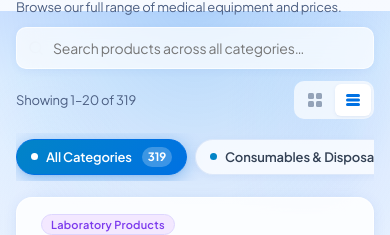
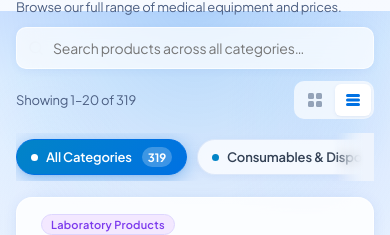
Before and after one commit to DRealDanny/Pezu-Medics, a Next.js app: page / in a window 390 px wide. Shown: the part 833-1068 px from the top of the page. Built offline with nearby package versions, Linux system fonts and the light colour scheme.

Commit message:
feat: implement ProductCatalog component with filtering, pagination, and responsive layout

```diff
--- a/src/components/ProductCatalog/ProductCatalog.js
+++ b/src/components/ProductCatalog/ProductCatalog.js
@@ -1,6 +1,6 @@
 "use client";
 
-import { useState, useEffect, useMemo, useRef } from "react";
+import { useState, useEffect, useMemo, useRef, useCallback } from "react";
 import ProductCard from "@/components/ProductCard/ProductCard";
 import ViewToggle from "@/components/ViewToggle/ViewToggle";
 import { PRODUCT_CATEGORIES, getCategoryBadge } from "@/lib/categories";
@@ -184,13 +184,42 @@ export default function ProductCatalog({ initialProducts: propProducts }) {
 
   const sliderRef = useRef(null);
   const activeCategory = searchQuery.trim() ? "all" : selectedCategory;
+  const [canScrollLeft, setCanScrollLeft] = useState(false);
+  const [canScrollRight, setCanScrollRight] = useState(false);
 
-  const scrollSlider = (direction) => {
+  const checkScroll = useCallback(() => {
     if (sliderRef.current) {
-      const scrollAmount = direction === "left" ? -260 : 260;
-      sliderRef.current.scrollBy({ left: scrollAmount, behavior: "smooth" });
+      const { scrollLeft, scrollWidth, clientWidth } = sliderRef.current;
+      setCanScrollLeft(scrollLeft > 4);
+      setCanScrollRight(scrollLeft + clientWidth < scrollWidth - 4);
     }
+  }, []);
+
+  useEffect(() => {
+    const el = sliderRef.current;
+    if (!el) return;
+
+    checkScroll();
+    const timer = setTimeout(checkScroll, 120);
+
+    el.addEventListener("scroll", checkScroll, { passive: true });
+    window.addEventListener("resize", checkScroll);
+
+    let ro;
+    if (typeof ResizeObserver !== "undefined") {
+      ro = new ResizeObserver(() => {
+        checkScroll();
+      });
+      ro.observe(el);
+    }
+
+    return () => {
+      clearTimeout(timer);
+      el.removeEventListener("scroll", checkScroll);
+      window.removeEventListener("resize", checkScroll);
+      if (ro) ro.disconnect();
     };
+  }, [checkScroll, products]);
 
   const handleCategoryClick = (catVal) => {
     setSelectedCategory(catVal);
@@ -203,8 +232,9 @@ export default function ProductCatalog({ initialProducts: propProducts }) {
       if (activePill) {
         activePill.scrollIntoView({ behavior: "smooth", inline: "nearest", block: "nearest" });
       }
+      checkScroll();
     }
-  }, [selectedCategory]);
+  }, [selectedCategory, checkScroll]);
 
   return (
     <section id="our-product-price" className={styles.catalog} aria-label="Product catalog" style={{ scrollMarginTop: "80px" }}>
@@ -288,22 +318,24 @@ export default function ProductCatalog({ initialProducts: propProducts }) {
 
         {/* ── Category Filter Slider Track ── */}
         <div className={styles.categorySliderWrapper}>
-          <button
-            type="button"
-            className={`${styles.sliderNavBtn} ${styles.sliderNavPrev}`}
-            onClick={() => scrollSlider("left")}
-            aria-label="Scroll categories left"
-          >
-            <svg width="15" height="15" viewBox="0 0 24 24" fill="none" stroke="currentColor" strokeWidth="2.5" strokeLinecap="round" strokeLinejoin="round" aria-hidden="true">
-              <polyline points="15 18 9 12 15 6" />
-            </svg>
-          </button>
+          {/* Left soft blur indicator for scrollable content on left */}
+          <div
+            className={`${styles.sliderBlurEdge} ${styles.sliderBlurLeft}${
+              canScrollLeft ? ` ${styles.sliderBlurVisible}` : ""
+            }`}
+            aria-hidden="true"
+          />
 
           <div
             ref={sliderRef}
             className={styles.categorySliderTrack}
             role="tablist"
             aria-label="Filter products by category"
+          >
+            <div
+              className={`${styles.sliderTrackInner}${
+                canScrollRight ? ` ${styles.sliderHintActive}` : ""
+              }`}
             >
               {/* All Categories Pill */}
               <button
@@ -360,17 +392,15 @@ export default function ProductCatalog({ initialProducts: propProducts }) {
                 );
               })}
             </div>
+          </div>
 
-          <button
-            type="button"
-            className={`${styles.sliderNavBtn} ${styles.sliderNavNext}`}
-            onClick={() => scrollSlider("right")}
-            aria-label="Scroll categories right"
-          >
-            <svg width="15" height="15" viewBox="0 0 24 24" fill="none" stroke="currentColor" strokeWidth="2.5" strokeLinecap="round" strokeLinejoin="round" aria-hidden="true">
-              <polyline points="9 18 15 12 9 6" />
-            </svg>
-          </button>
+          {/* Right soft blur indicator for scrollable content on right */}
+          <div
+            className={`${styles.sliderBlurEdge} ${styles.sliderBlurRight}${
+              canScrollRight ? ` ${styles.sliderBlurVisible}` : ""
+            }`}
+            aria-hidden="true"
+          />
         </div>
 
         {/* Content states */}
--- a/src/components/ProductCatalog/ProductCatalog.module.css
+++ b/src/components/ProductCatalog/ProductCatalog.module.css
@@ -55,7 +55,6 @@
 .categorySliderTrack {
   display: flex;
   align-items: center;
-  gap: 10px;
   overflow-x: auto;
   overflow-y: hidden;
   scroll-behavior: smooth;
@@ -65,10 +64,19 @@
   padding-block: 6px;
   padding-inline: 2px;
   flex: 1;
+  width: 100%;
 }
 
 .categorySliderTrack::-webkit-scrollbar {
   display: none;
+}
+
+.sliderTrackInner {
+  display: flex;
+  align-items: center;
+  gap: 10px;
+  flex-shrink: 0;
+  width: max-content;
 }
 
 /* Category Tab Pill */
@@ -160,41 +168,48 @@
   color: #ffffff;
 }
 
-/* Slider Nav Arrows (Desktop) */
-.sliderNavBtn {
-  display: inline-flex;
-  align-items: center;
-  justify-content: center;
-  width: 32px;
-  height: 32px;
-  border-radius: 50%;
-  background: rgba(255, 255, 255, 0.85);
-  backdrop-filter: blur(12px);
-  -webkit-backdrop-filter: blur(12px);
-  border: 1px solid rgba(0, 80, 200, 0.12);
-  box-shadow: 0 2px 8px rgba(0, 60, 180, 0.06);
-  color: #475569;
-  cursor: pointer;
-  flex-shrink: 0;
-  transition: all 160ms ease;
+/* Edge Blur Overlays (Visual cue indicating hidden/overflow content on left or right) */
+.sliderBlurEdge {
+  position: absolute;
+  top: 0;
+  bottom: 0;
+  width: clamp(42px, 8vw, 64px);
+  pointer-events: none;
+  z-index: 6;
+  opacity: 0;
+  transition: opacity 220ms ease;
 }
 
-.sliderNavBtn:hover {
-  background: #ffffff;
-  color: #0071e3;
-  border-color: rgba(0, 113, 227, 0.35);
-  transform: scale(1.06);
-  box-shadow: 0 4px 12px rgba(0, 113, 227, 0.16);
+.sliderBlurLeft {
+  left: 0;
+  background: linear-gradient(
+    to right,
+    var(--color-bg) 20%,
+    rgba(238, 244, 253, 0.85) 55%,
+    rgba(238, 244, 253, 0) 100%
+  );
+  backdrop-filter: blur(6px);
+  -webkit-backdrop-filter: blur(6px);
+  -webkit-mask-image: linear-gradient(to right, black 25%, transparent 100%);
+  mask-image: linear-gradient(to right, black 25%, transparent 100%);
 }
 
-.sliderNavBtn:active {
-  transform: scale(0.96);
+.sliderBlurRight {
+  right: 0;
+  background: linear-gradient(
+    to left,
+    var(--color-bg) 20%,
+    rgba(238, 244, 253, 0.85) 55%,
+    rgba(238, 244, 253, 0) 100%
+  );
+  backdrop-filter: blur(6px);
+  -webkit-backdrop-filter: blur(6px);
+  -webkit-mask-image: linear-gradient(to left, black 25%, transparent 100%);
+  mask-image: linear-gradient(to left, black 25%, transparent 100%);
 }
 
-@media (max-width: 768px) {
-  .sliderNavBtn {
-    display: none;
-  }
+.sliderBlurVisible {
+  opacity: 1;
 }
 
 .searchBarWrap {
@@ -722,6 +737,46 @@
   }
 }
 
+/* Looping slide & stretch hint for Mobile & Tablet when category tabs overflow / are not fully visible */
+@media (max-width: 1024px) {
+  .sliderHintActive {
+    animation: mobileSlidePeek 3.4s cubic-bezier(0.25, 1, 0.5, 1) infinite;
+    transform-origin: left center;
+    will-change: transform;
+  }
+
+  .sliderTrackInner:hover,
+  .sliderTrackInner:active {
+    animation-play-state: paused;
+  }
+}
+
+@keyframes mobileSlidePeek {
+  0% {
+    transform: translateX(0) scaleX(1);
+  }
+  14% {
+    /* Gentle elastic stretch-slide pulling hidden right content into view */
+    transform: translateX(-24px) scaleX(1.025);
+  }
+  26% {
+    /* Smooth spring return */
+    transform: translateX(3px) scaleX(0.995);
+  }
+  38% {
+    /* Soft micro-settle */
+    transform: translateX(-6px) scaleX(1.008);
+  }
+  48% {
+    /* Rest state */
+    transform: translateX(0) scaleX(1);
+  }
+  100% {
+    /* Rest pause before next loop */
+    transform: translateX(0) scaleX(1);
+  }
+}
+
 @media (min-width: 641px) {
   .mobilePageIndicator {
     display: none;
```
Lines whose indentation alone changed are shown as unchanged.
